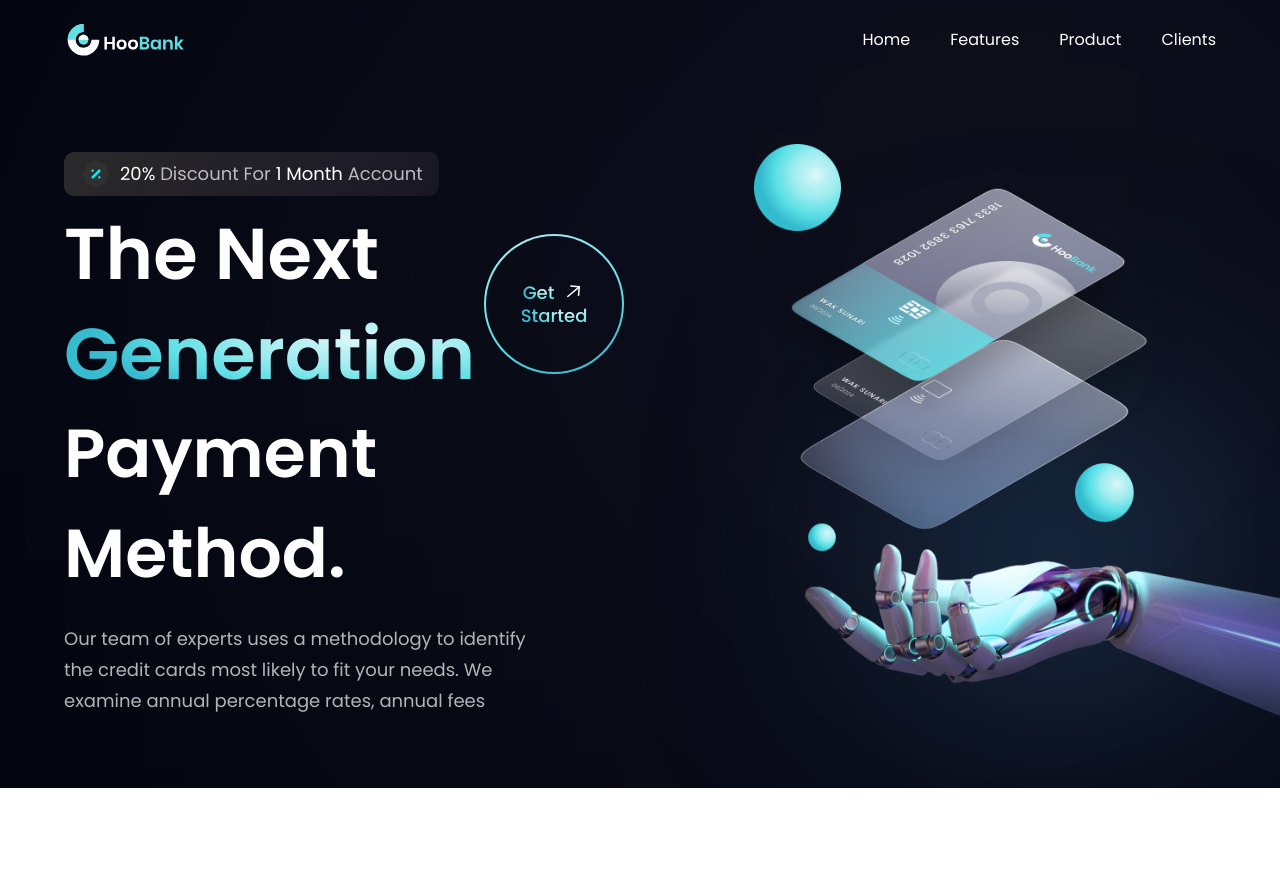
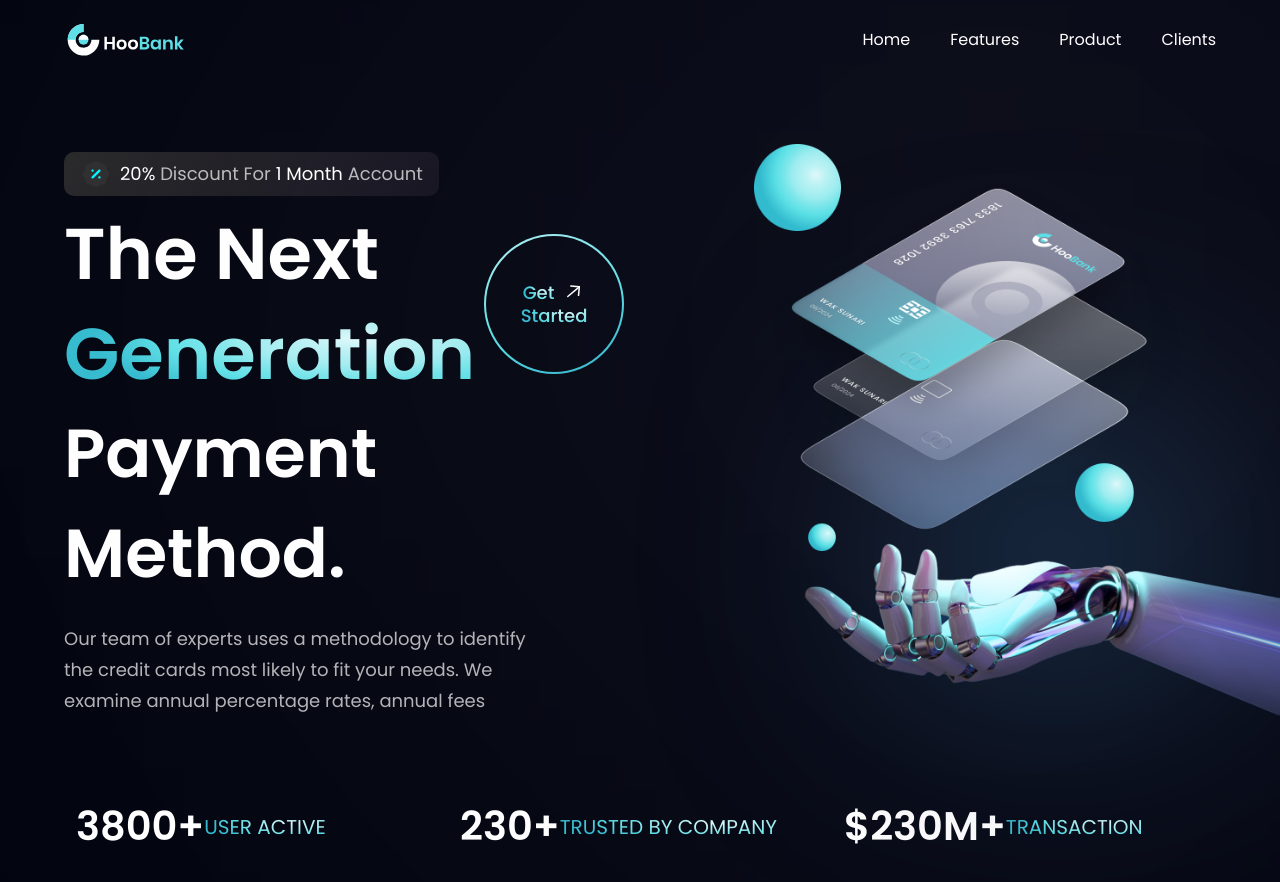
Before and after one commit to Jzics/bank-app, a React (Vite) app in the folder bank-app/: page / in a window 1280 px wide. Shown: the top 882 px of the page. Before the commit the page ends 800 px from the top, so only its background shows below. Built offline with nearby package versions, Linux system fonts and the light colour scheme.

Commit message:
Add the stat section of the bank app

```diff
--- a/bank-app/src/components/Stats.jsx
+++ b/bank-app/src/components/Stats.jsx
@@ -1,11 +1,23 @@
-import React from 'react'
+import { stats } from '../constants';
+import styles from '../style';
 
-const Stats = () => {
-  return (
-    <div>
+const Stats = () => (
 
-    </div>
-  )
-}
+    <section className={`${styles.flexStart}
+    flex-row flex-wrap sm:mb-20 mb-6`}>
+      {stats.map((stat) =>(
+        <div key={stat.id} className={`flex-1
+        flex justify-start items-center flex-row
+        m-3`}>
+          <h4 className='font-poppins font-semibold
+          xs:text-[40px] text-[30px] xs:leading-[53px]
+          leading-[43px] text-white'>{stat.value}</h4>
+          <p className='font-poppins font-normal
+          xs:text-[20px] text-[15px] xs:leading-[26px]
+          leading-[21px] text-gradient uppercase'>{stat.title}</p>
+        </div>
+      ))}
+    </section>
+)
 
 export default Stats
```
